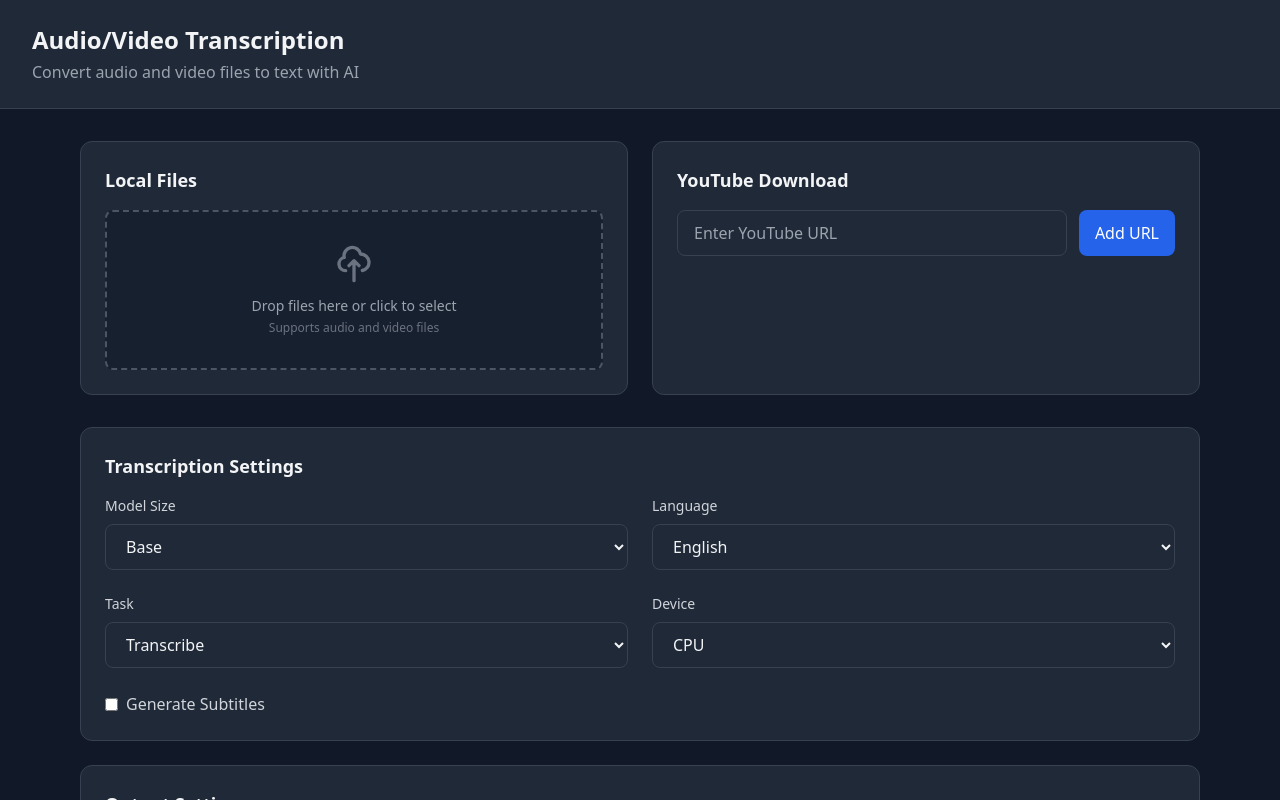
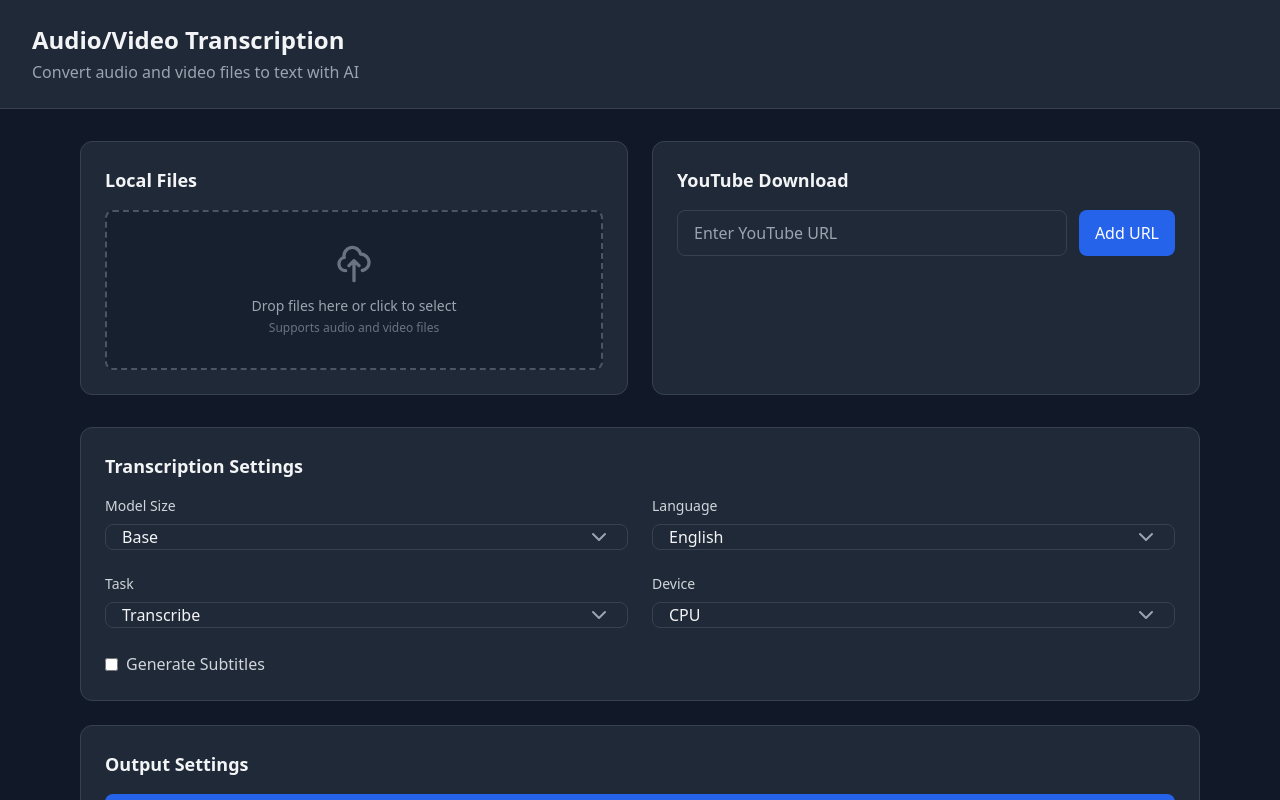
Before and after one commit to GooglyBlox/electron-whisper, a React (Vite) app: page / in a window 1280 px wide. Shown: the top 800 px of the page. Built offline with nearby package versions, Linux system fonts and the light colour scheme.

Commit message:
fix: dropdowns

```diff
--- a/package.json
+++ b/package.json
@@ -1,6 +1,6 @@
 {
   "name": "transcriber-app",
-  "version": "1.2.4",
+  "version": "1.2.5",
   "author": "GooglyBlox",
   "description": "Audio/Video Transcription Application",
   "main": "dist-electron/main/main.cjs",
--- /dev/null
+++ b/src/components/Dropdown.tsx
@@ -0,0 +1,89 @@
+import React, { useState, useRef, useEffect } from 'react';
+import { ChevronDown, Check } from 'lucide-react';
+
+const Dropdown = ({
+  options,
+  value,
+  onChange,
+  placeholder = 'Select an option',
+  className = '',
+  disabled = false
+}) => {
+  const [isOpen, setIsOpen] = useState(false);
+  const dropdownRef = useRef(null);
+
+  useEffect(() => {
+    const handleClickOutside = (event) => {
+      if (dropdownRef.current && !dropdownRef.current.contains(event.target)) {
+        setIsOpen(false);
+      }
+    };
+
+    document.addEventListener('mousedown', handleClickOutside);
+    return () => document.removeEventListener('mousedown', handleClickOutside);
+  }, []);
+
+  const selectedOption = options.find(option => option.value === value);
+
+  const toggleDropdown = () => {
+    if (!disabled) {
+      setIsOpen(!isOpen);
+    }
+  };
+
+  const handleSelect = (option) => {
+    onChange(option.value);
+    setIsOpen(false);
+  };
+
+  return (
+    <div className={`relative ${className}`} ref={dropdownRef}>
+      <button
+        type="button"
+        onClick={toggleDropdown}
+        className={`w-full px-4 py-2.5 flex items-center justify-between
+                   bg-gray-800 border border-gray-700 rounded-lg
+                   focus:outline-none focus:ring-2 focus:ring-blue-500
+                   transition-all duration-200
+                   ${disabled ? 'opacity-50 cursor-not-allowed' : 'hover:border-gray-600'}
+                   ${isOpen ? 'ring-2 ring-blue-500' : ''}`}
+        disabled={disabled}
+      >
+        <span className={`block truncate ${!selectedOption ? 'text-gray-400' : 'text-gray-100'}`}>
+          {selectedOption ? selectedOption.label : placeholder}
+        </span>
+        <ChevronDown
+          className={`w-4 h-4 text-gray-400 transition-transform duration-200
+                     ${isOpen ? 'transform rotate-180' : ''}`}
+        />
+      </button>
+
+      {isOpen && (
+        <div className="absolute z-50 w-full mt-2 bg-gray-800 border border-gray-700
+                      rounded-lg shadow-lg overflow-hidden">
+          <ul className="py-1">
+            {options.map((option) => (
+              <li
+                key={option.value}
+                onClick={() => handleSelect(option)}
+                className={`px-4 py-2.5 flex items-center justify-between
+                          cursor-pointer transition-colors
+                          ${option.value === value
+                            ? 'bg-gray-700 text-gray-100'
+                            : 'text-gray-300 hover:bg-gray-700'
+                          }`}
+              >
+                <span className="block truncate">{option.label}</span>
+                {option.value === value && (
+                  <Check className="w-4 h-4 text-blue-500" />
+                )}
+              </li>
+            ))}
+          </ul>
+        </div>
+      )}
+    </div>
+  );
+};
+
+export default Dropdown;
--- a/src/components/TranscriptionSettings.jsx
+++ b/src/components/TranscriptionSettings.jsx
@@ -1,8 +1,31 @@
 import React from "react";
 import { useStore } from "../store";
+import Dropdown from "./Dropdown";
 
 export const TranscriptionSettings = () => {
   const { settings, updateSettings } = useStore();
+
+  const modelSizeOptions = [
+    { value: "base", label: "Base" },
+    { value: "small", label: "Small" },
+    { value: "medium", label: "Medium" },
+  ];
+
+  const languageOptions = [
+    { value: "en", label: "English" },
+    { value: "es", label: "Spanish" },
+    { value: "fr", label: "French" },
+  ];
+
+  const taskOptions = [
+    { value: "transcribe", label: "Transcribe" },
+    { value: "translate", label: "Translate" },
+  ];
+
+  const deviceOptions = [
+    { value: "cpu", label: "CPU" },
+    { value: "cuda", label: "GPU (CUDA)" },
+  ];
 
   return (
     <div className="card mt-8">
@@ -12,55 +35,45 @@ export const TranscriptionSettings = () => {
           <label className="block text-sm font-medium text-gray-300 mb-2">
             Model Size
           </label>
-          <select
+          <Dropdown
+            options={modelSizeOptions}
             value={settings.modelSize}
-            onChange={(e) => updateSettings({ modelSize: e.target.value })}
-            className="input-field"
-          >
-            <option value="base">Base</option>
-            <option value="small">Small</option>
-            <option value="medium">Medium</option>
-          </select>
+            onChange={(value) => updateSettings({ modelSize: value })}
+            placeholder="Select model size"
+          />
         </div>
         <div>
           <label className="block text-sm font-medium text-gray-300 mb-2">
             Language
           </label>
-          <select
+          <Dropdown
+            options={languageOptions}
             value={settings.language}
-            onChange={(e) => updateSettings({ language: e.target.value })}
-            className="input-field"
-          >
-            <option value="en">English</option>
-            <option value="es">Spanish</option>
-            <option value="fr">French</option>
-          </select>
+            onChange={(value) => updateSettings({ language: value })}
+            placeholder="Select language"
+          />
         </div>
         <div>
           <label className="block text-sm font-medium text-gray-300 mb-2">
             Task
           </label>
-          <select
+          <Dropdown
+            options={taskOptions}
             value={settings.task}
-            onChange={(e) => updateSettings({ task: e.target.value })}
-            className="input-field"
-          >
-            <option value="transcribe">Transcribe</option>
-            <option value="translate">Translate</option>
-          </select>
+            onChange={(value) => updateSettings({ task: value })}
+            placeholder="Select task"
+          />
         </div>
         <div>
           <label className="block text-sm font-medium text-gray-300 mb-2">
             Device
           </label>
-          <select
+          <Dropdown
+            options={deviceOptions}
             value={settings.device}
-            onChange={(e) => updateSettings({ device: e.target.value })}
-            className="input-field"
-          >
-            <option value="cpu">CPU</option>
-            <option value="cuda">GPU (CUDA)</option>
-          </select>
+            onChange={(value) => updateSettings({ device: value })}
+            placeholder="Select device"
+          />
         </div>
       </div>
       <div className="mt-6">
```
